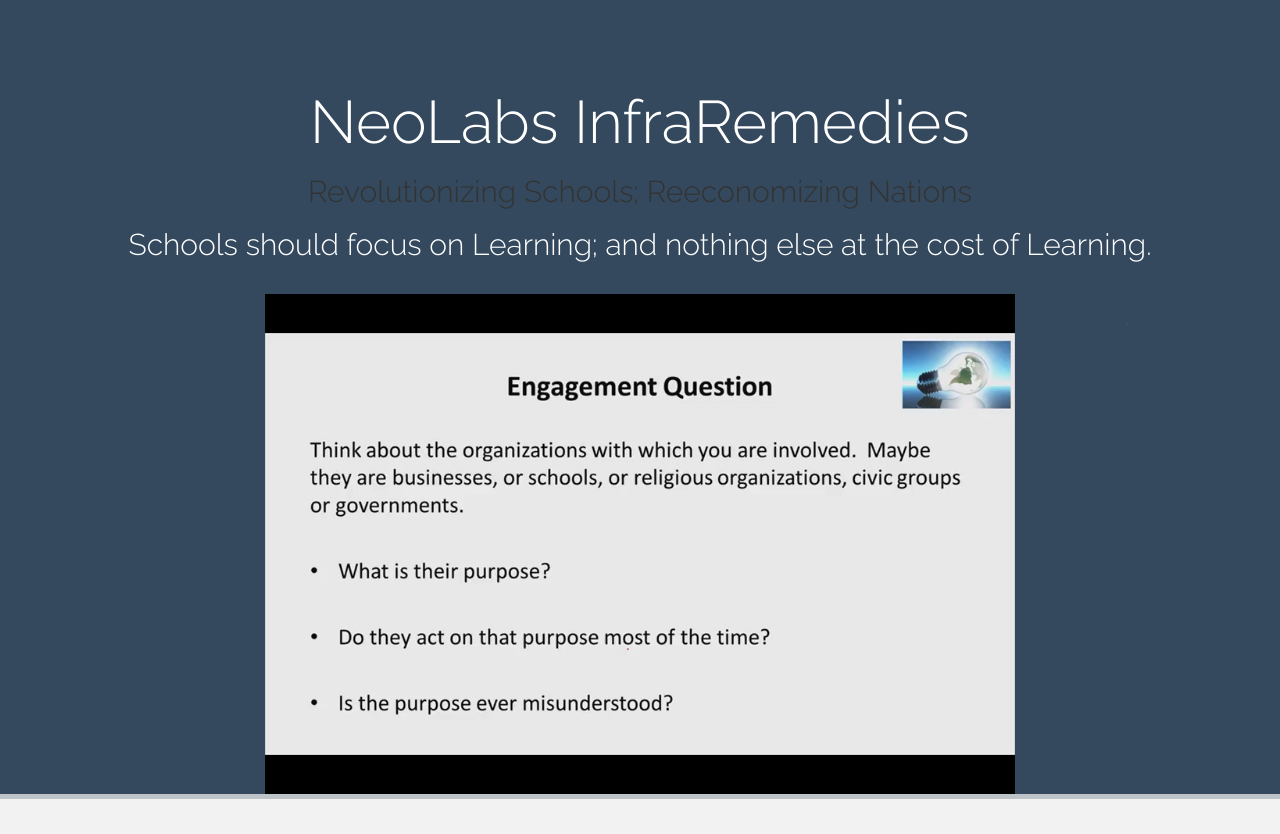
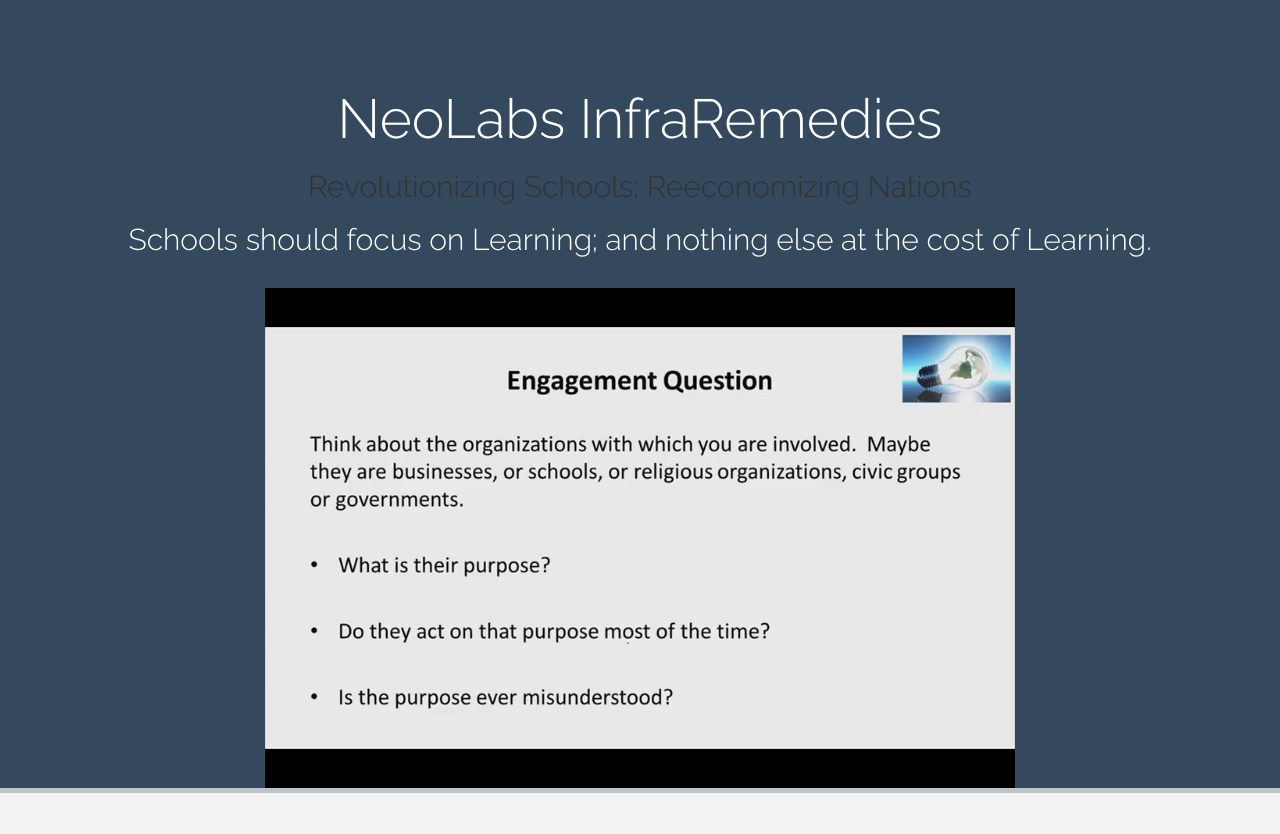
Before and after one commit to neolabs-in/neohives-org.github.io, a PHP site: page / in a window 1280 px wide. Shown: the part 51-885 px from the top of the page. Run offline with PHP 8.4, Linux system fonts and the light colour scheme.

Commit message:
Update main.css

```diff
--- a/assets/css/main.css
+++ b/assets/css/main.css
@@ -79,7 +79,7 @@
 #headerwrap h1 {
 	margin-top: 30px;
 	color: white;
-	font-size: 60px;
+	font-size: 55px;
 
 }
 
```
